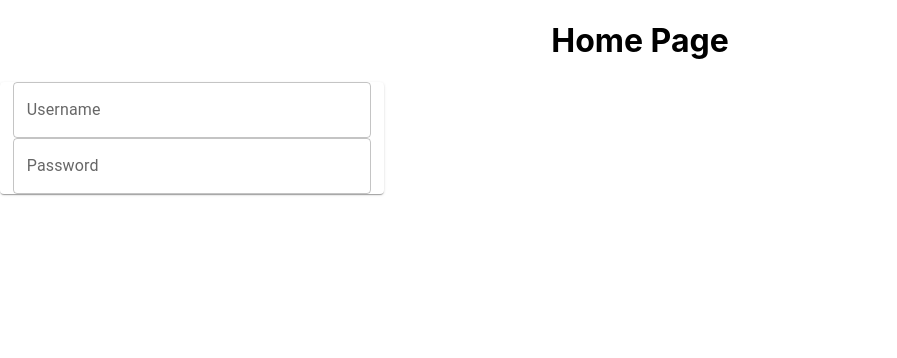
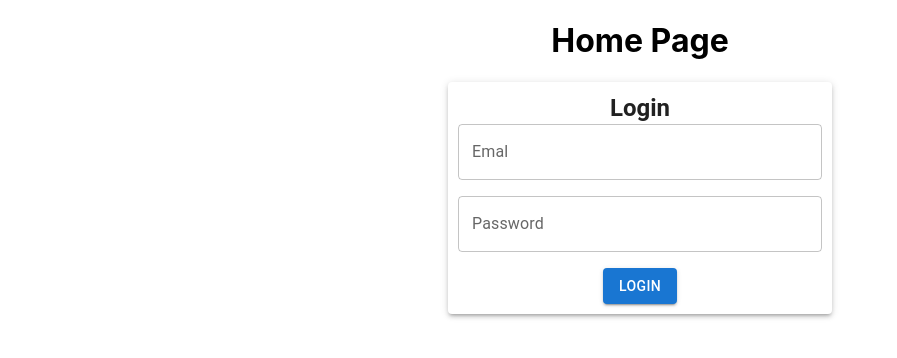
Before and after one commit to phil2988/AFE, a React (Create React App) app in the folder handin-2/: page / in a window 1280 px wide. Shown: the top 358 px of the page, without its empty margins (0-897 px from the left). Built offline with nearby package versions, Linux system fonts and the light colour scheme.

Commit message:
visual of login component

```diff
--- a/handin-2/src/home-page/home-page.css
+++ b/handin-2/src/home-page/home-page.css
@@ -1,3 +1,9 @@
+.home-page{
+    display: flex;
+    flex-direction: column;
+    align-items: center;
+}
+
 .login-container{
     width: 30vw;
 }
--- a/handin-2/src/home-page/login/login.css
+++ b/handin-2/src/home-page/login/login.css
@@ -1,15 +1,9 @@
 .login{
+    padding: 10px;
     display: flex;
     flex-direction: column;
-    justify-content: space-between;
-    padding-left: 1vw;
-    padding-right: 1vw;
 }
 
-.username-textfield{
-
+.MuiInputBase-root {
+    margin-bottom: 2vh;
 }
-
-.password-textfield{
-
-}
--- a/handin-2/src/home-page/login/login.tsx
+++ b/handin-2/src/home-page/login/login.tsx
@@ -1,21 +1,47 @@
-import React, { Component } from "react";
 import TextField from '@mui/material/TextField';
-import Card from '@mui/material/Card';
+import Paper from '@mui/material/Paper';
 import "./login.css"
+import { Button, Typography } from "@mui/material";
+import { useState } from 'react';
 
-interface LoginProps {
-
+export interface userLogin{
+    email?: string,
+    password?: string
 }
 
-class Login extends Component<LoginProps> {
-    render() {
-        return (
-            <Card className="login">
-                <TextField className="username-textfield" variant="outlined" label="Username" fullWidth/>
-                <TextField className="password-textfield" variant="outlined" label="Password" fullWidth/>
-            </Card>
-        );
+const Login = () => {
+    const [inputs, setInputs] = useState<userLogin>({email: "", password: ""});
+
+    function submitLogin(): void {
+        console.log("Submitted login:" , inputs)
     }
+
+    return (
+        <Paper className="login" elevation={3}>
+            <form>
+                <Typography variant="h5" fontWeight={600} >Login</Typography>
+                <TextField name="email"
+                    variant="outlined"
+                    label="Emal"
+                    onChange={(event) =>
+                        setInputs({ email: event.target.value, password: inputs.password })
+                    }
+                    fullWidth />
+                <TextField name="password"
+                    variant="outlined"
+                    label="Password"
+                    onChange={(event) =>
+                        setInputs({password: event.target.value, email: inputs.email})
+                    }
+                    fullWidth />
+                <Button variant='contained'
+                    onClick={() => {
+                        submitLogin();
+                    }}> Login
+                </Button>
+            </form>
+        </Paper>
+    );
 }
 
 export default Login;
```
